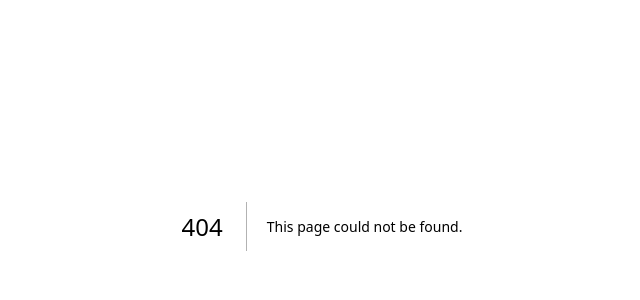
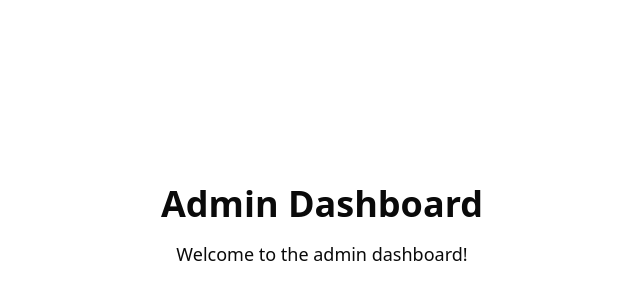
Before and after one commit to seeejaay/tourisla, a Next.js app in the folder web/: page /admin/dashboard in a window 1280 px wide. Before the commit this address had no page. Shown: the part 174-474 px from the top of the page, without its empty margins (318-958 px from the left). Built offline with nearby package versions, Linux system fonts and the light colour scheme.

Commit message:
In Progress: SideBar

```diff
--- /dev/null
+++ b/web/src/app/(Admin)/admin/dashboard/page.tsx
@@ -0,0 +1,12 @@
+"use client";
+
+export default function DashboardPage() {
+  return (
+    <>
+      <div className="flex flex-col items-center justify-center min-h-screen py-2">
+        <h1 className="text-4xl font-bold">Admin Dashboard</h1>
+        <p className="mt-4 text-lg">Welcome to the admin dashboard!</p>
+      </div>
+    </>
+  );
+}
--- /dev/null
+++ b/web/src/app/(Admin)/admin/users/page.tsx
@@ -0,0 +1,8 @@
+export default function Users() {
+  return (
+    <div className="flex flex-col items-center justify-center min-h-screen py-2">
+      <h1 className="text-4xl font-bold">User Management</h1>
+      <p className="mt-4 text-lg">Welcome to the User Management!</p>
+    </div>
+  );
+}
--- /dev/null
+++ b/web/src/app/static/admin-navigation.ts
@@ -0,0 +1,14 @@
+const adminNavigation = [
+  {
+    name: "Home",
+    href: "/admin/dashboard",
+    title: "Dashboard",
+  },
+  {
+    name: "User Management",
+    href: "/admin/users",
+    title: "Manage Users",
+  },
+];
+
+export default adminNavigation;
--- a/web/src/app/static/navigation.ts
+++ b/web/src/app/static/navigation.ts
@@ -18,6 +18,11 @@ export const navigation = [
     tag: "Contact",
     href: "/contact",
     title: "Contact",
+  },
+  {
+    tag: "Blog",
+    href: "/blog",
+    title: "Blog",
   },
 ];
 export const footerNavigation = [
```
